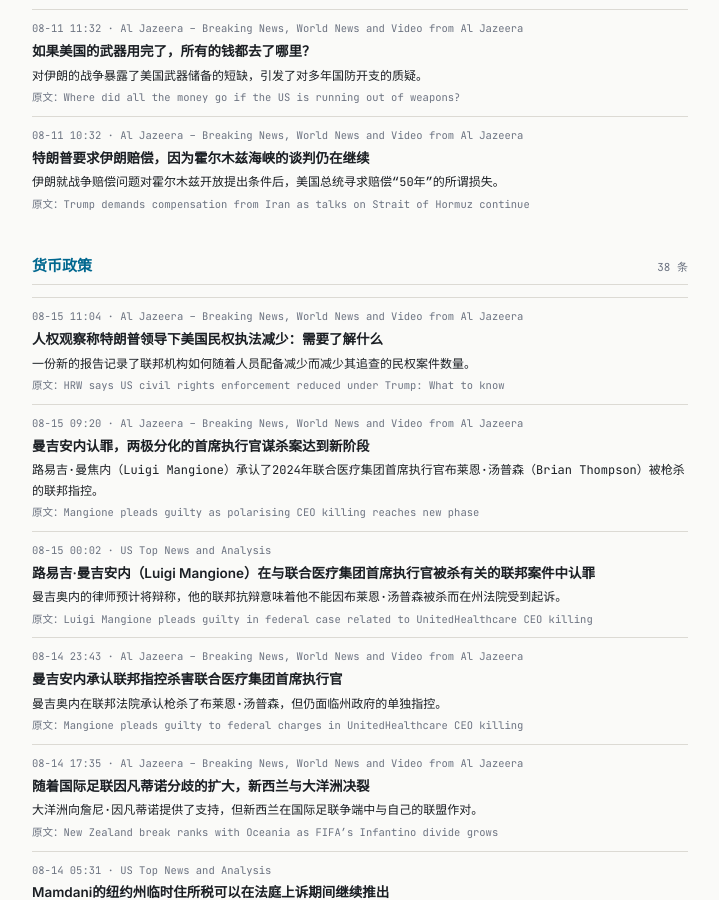
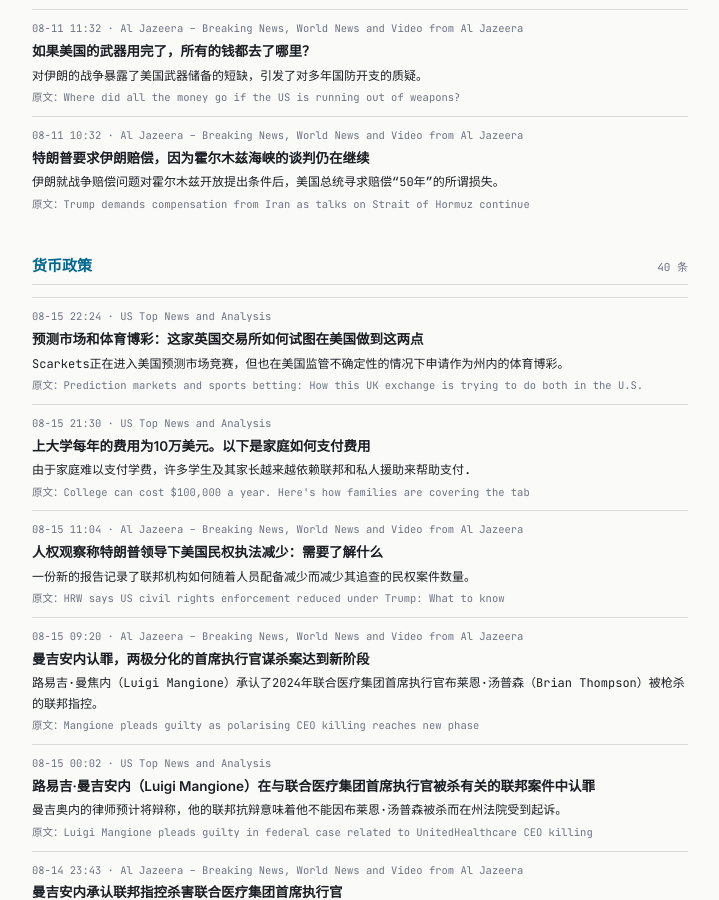
Before and after one commit to tang3super/tang3super.github.io, a Jekyll site: the page built from macro-trade/news-digest.md, in a window 1280 px wide and 900 px high, scrolled down 8318 px. Shown: the whole window, without its empty margins (280-999 px from the left). Built offline with Jekyll 4.4.1, drawn with Linux system fonts in a browser that asks for light colours; some of the changed text lies outside the part shown.

Commit message:
sync news-digest article

```diff
--- a/macro-trade/news-digest.md
+++ b/macro-trade/news-digest.md
@@ -560,6 +560,20 @@ topics:
     summary_zh: 伊朗就战争赔偿问题对霍尔木兹开放提出条件后，美国总统寻求赔偿“50年”的所谓损失。
 - name: 货币政策
   items:
+  - title: 'Prediction markets and sports betting: How this UK exchange is trying to do both in the U.S.'
+    summary: Smarkets is entering the U.S. prediction market race but also applying to run as a sportsbook within states amid regulatory uncertainty at t…
+    link: https://www.cnbc.com/2026/08/15/prediction-markets-and-sports-betting-how-this-uk-exchange-is-trying-to-do-both-in-the-us.html
+    source: US Top News and Analysis
+    time: 08-15 22:24
+    title_zh: 预测市场和体育博彩：这家英国交易所如何试图在美国做到这两点
+    summary_zh: Scarkets正在进入美国预测市场竞赛，但也在美国监管不确定性的情况下申请作为州内的体育博彩。
+  - title: College can cost $100,000 a year. Here's how families are covering the tab
+    summary: Because families struggle to pay for school, many students and their parents increasingly depend on federal and private aid to help foot the…
+    link: https://www.cnbc.com/2026/08/15/how-families-pay-for-college-as-tuition-costs-soar.html
+    source: US Top News and Analysis
+    time: 08-15 21:30
+    title_zh: 上大学每年的费用为10万美元。以下是家庭如何支付费用
+    summary_zh: 由于家庭难以支付学费，许多学生及其家长越来越依赖联邦和私人援助来帮助支付.
   - title: 'HRW says US civil rights enforcement reduced under Trump: What to know'
     summary: A new report documents how federal agencies have reduced the number of civil rights cases they pursue as staffing falls.
     link: https://www.aljazeera.com/news/2026/8/15/hrw-says-us-civil-rights-enforcement-reduced-under-trump-what-to-know?traffic_source=rss
@@ -817,6 +831,13 @@ topics:
     title_zh: 由于亚洲反弹和石油公司陷入霍尔木兹僵局，就业机会未能削减美联储提高了可能性
 - name: AI基建
   items:
+  - title: Inflation moderated as Intel and Nvidia fueled the AI trade in last week's market
+    summary: No surprises on inflation and new financing developments in the artificial intelligence trade drove the record-breaking action on Wall Stree…
+    link: https://www.cnbc.com/2026/08/15/inflation-moderated-as-intel-and-nvidia-fueled-the-ai-trade-in-last-week-market.html
+    source: US Top News and Analysis
+    time: 08-15 22:22
+    title_zh: 随着英特尔和英伟达在上周市场上推动人工智能交易，
+    summary_zh: 通货膨胀和人工智能贸易的新融资发展并不令人意外，推动了Wall Stree的破纪录行动……
   - title: Nvidia scales back $250 billion OpenAI data center guarantee, WSJ reports
     summary: ''
     link: https://www.investing.com/news/stock-market-news/nvidia-scales-back-250-billion-openai-data-center-guarantee-wsj-reports-4861638
```
Also changed, not shown: other parts of macro-trade/news-digest.md (+1 -1 lines).
